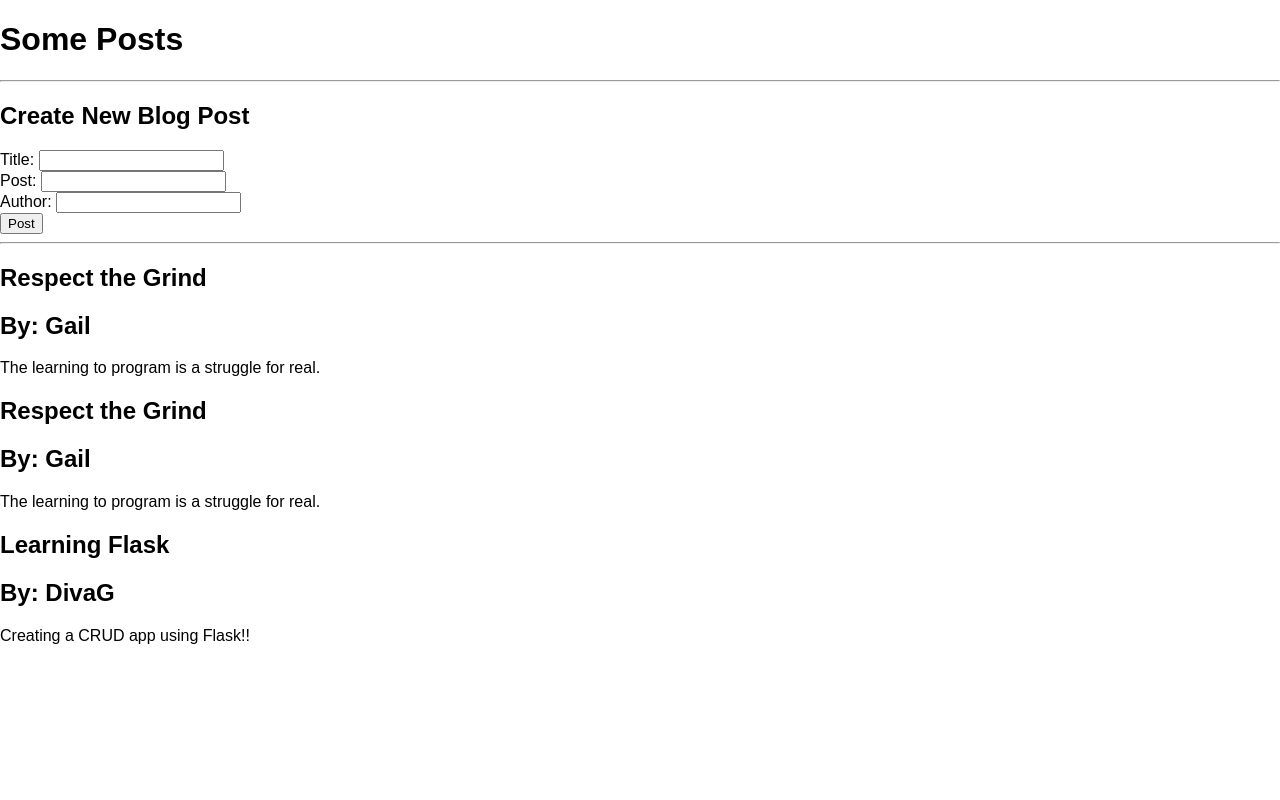
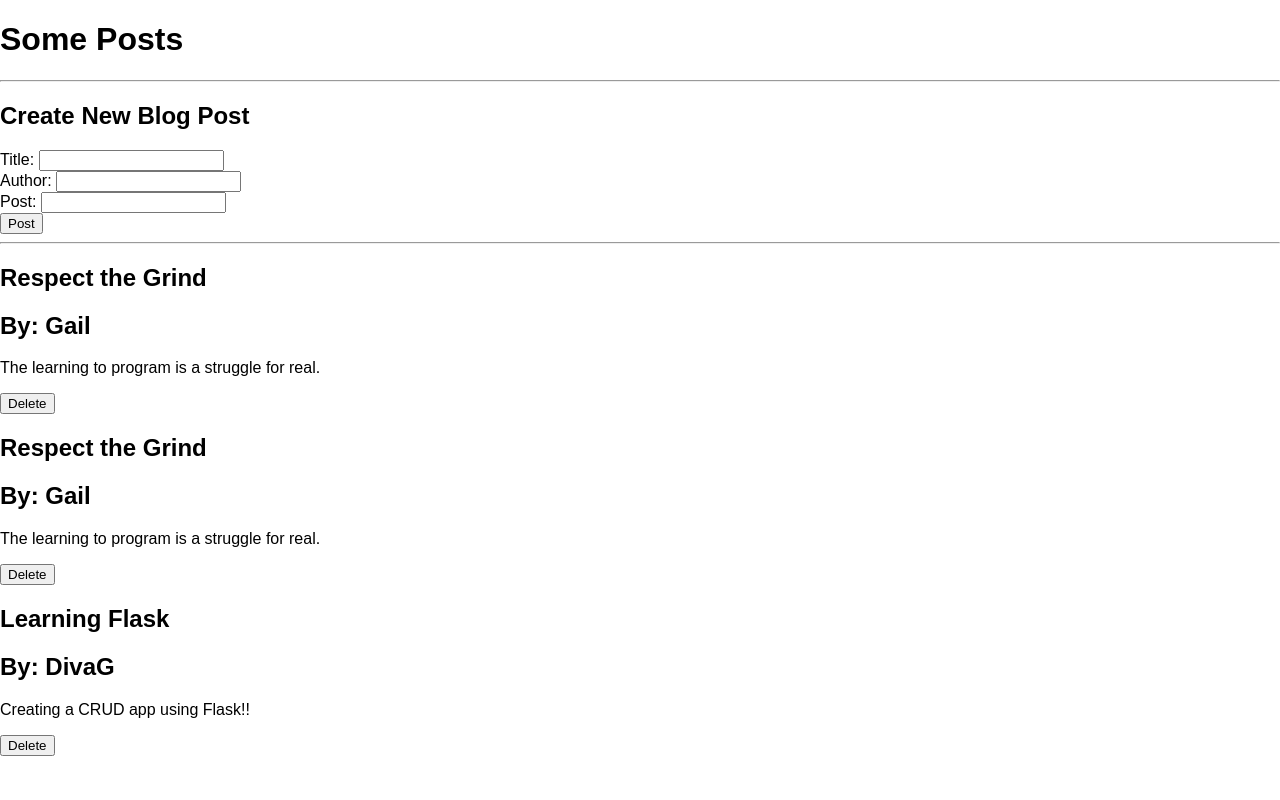
Before and after one commit to Gail-Deadwyler/Blog_Project, a Flask app: page /posts in a window 1280 px wide. Run offline with Flask 2, Linux system fonts and the light colour scheme; data comes from the database, SQL or seed files in the repository; both versions use the stored data as it was after the commit.

Commit message:
add delete route
app.py - added a delete route to delete post from db based on unique id. add delete button to posts.html. Testing delete works

```diff
--- a/app.py
+++ b/app.py
@@ -27,18 +27,18 @@ class BlogPost(db.Model):
 
 
 #Create dummy posts - mimics a database
-all_posts = [
-    {
-        'title': 'Post 1',
-        'content': 'Content of Post1: Lorem Ipsum is simply dummy text of the printing and typesetting industry.',
-        'author': 'Gail Deadwyler'
-    },
-    {
-        'title': 'Post 2',
-        'content': 'Content of Post2: Lorem Ipsum is simply dummy text of the printing and typesetting industry.'
-    },
+# all_posts = [
+#     {
+#         'title': 'Post 1',
+#         'content': 'Content of Post1: Lorem Ipsum is simply dummy text of the printing and typesetting industry.',
+#         'author': 'Gail Deadwyler'
+#     },
+#     {
+#         'title': 'Post 2',
+#         'content': 'Content of Post2: Lorem Ipsum is simply dummy text of the printing and typesetting industry.'
+#     },
 
-]
+# ]
 #create an SQLlite test db
 # app.config['SQLALCHEMY_DATABASE_URI'] = 'sqlite:///test.db'
 
@@ -62,6 +62,7 @@ def index():
     return render_template('index.html')
     #return '<h1>Home Page</h1>'
 
+# route to retrieve form data and add to db
 @app.route('/posts', methods=['GET', 'POST'])
 def posts():
     # take form data and save to db
@@ -77,9 +78,12 @@ def posts():
         all_posts = BlogPost.query.order_by(BlogPost.date_posted).all()
         return render_template('posts.html', posts=all_posts)
 
-@app.route('/onlyget', methods=['GET','POST'])
-def only_get():
-    return "You only get this webpage"
+@app.route('/posts/delete/<int:id>')
+def delete(id):
+    post = BlogPost.query.get_or_404(id)
+    db.session.delete(post) # deletes data in current session
+    db.session.commit() # permanently saved to db
+    return redirect('/posts')
 
 
 # if this page is the main page, run it
--- a/templates/posts.html
+++ b/templates/posts.html
@@ -12,9 +12,9 @@
     <form action="/posts" method="POST">
         Title: <input type="text" name="title" id="title">
         <br>
+        Author: <input type="text" name="author" id="author">
+        <br>
         Post: <input type="text" name="content" id="content">
-        <br>
-        Author: <input type="text" name="author" id="author">
         <br>
         <input type="submit" value="Post">
     </form>
@@ -27,6 +27,8 @@
             <h2>By: N/A</h2>
         {% endif %}
         <p>{{ post.content }}</p>
+        <button type='button' onclick="document.location = '/posts/delete/{{ post.id }}' ">Delete</button>
+        <!-- <a href="/posts/delete/{{ post.id }}">Delete</a> -->
 
     {% endfor %}
     <!-- {% for post in posts %}
```
Also changed, not shown: posts.db.
